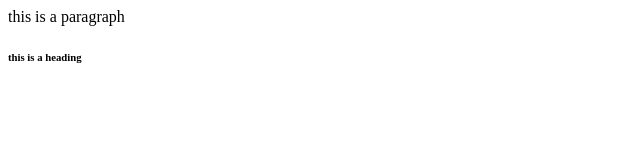
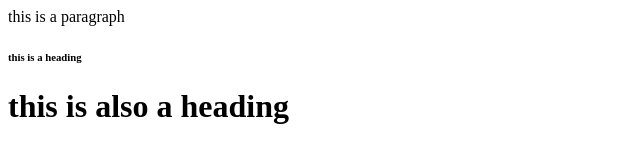
Before and after one commit to KILARI-CHANDRAMOULI/mouli, a plain HTML site: page index.html in a window 1280 px wide. Shown: the whole page, without its empty margins (0-640 px from the left). Drawn offline with Linux system fonts and the light colour scheme.

Commit message:
Update index.html

```diff
--- a/index.html
+++ b/index.html
@@ -7,5 +7,6 @@
     <body>
         <p>this is a paragraph</p>
         <h6>this is a heading</h6>
+        <h1>this is also a heading</h1>
     </body>
 </html>
```
